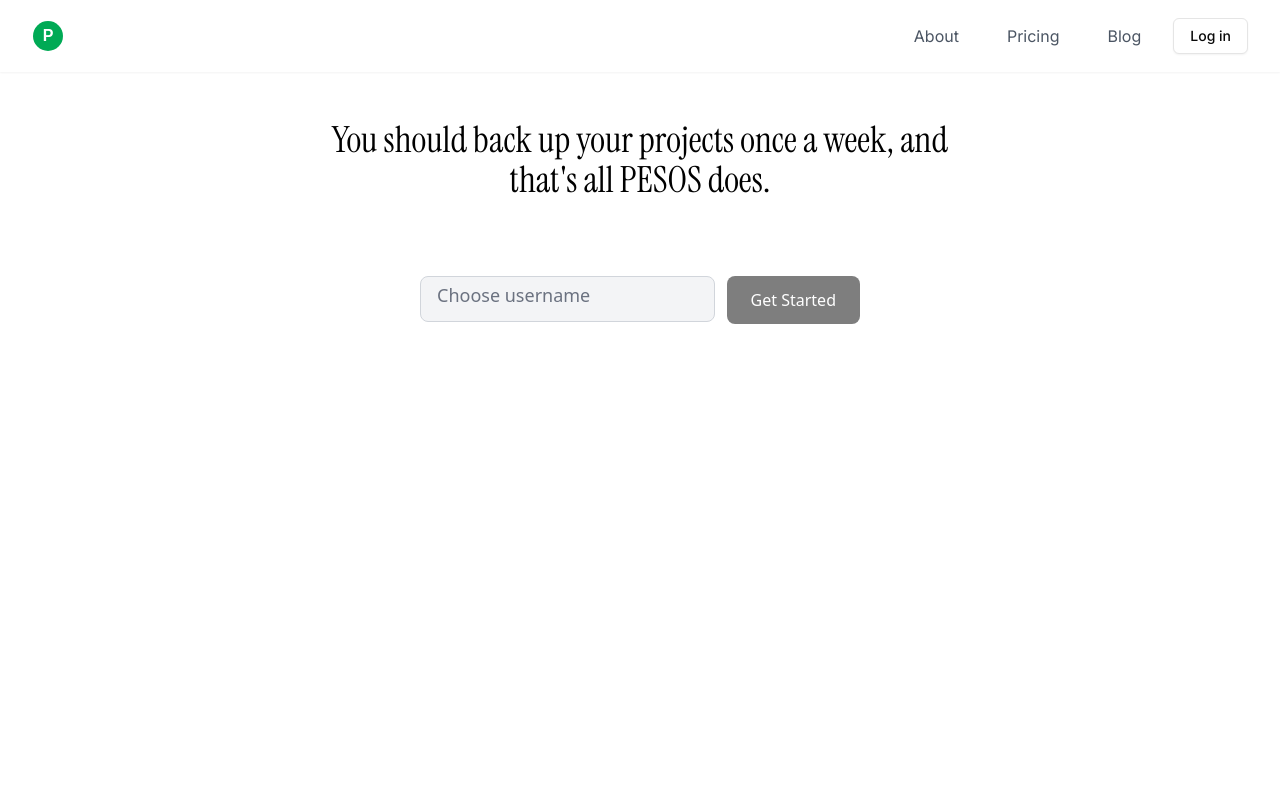
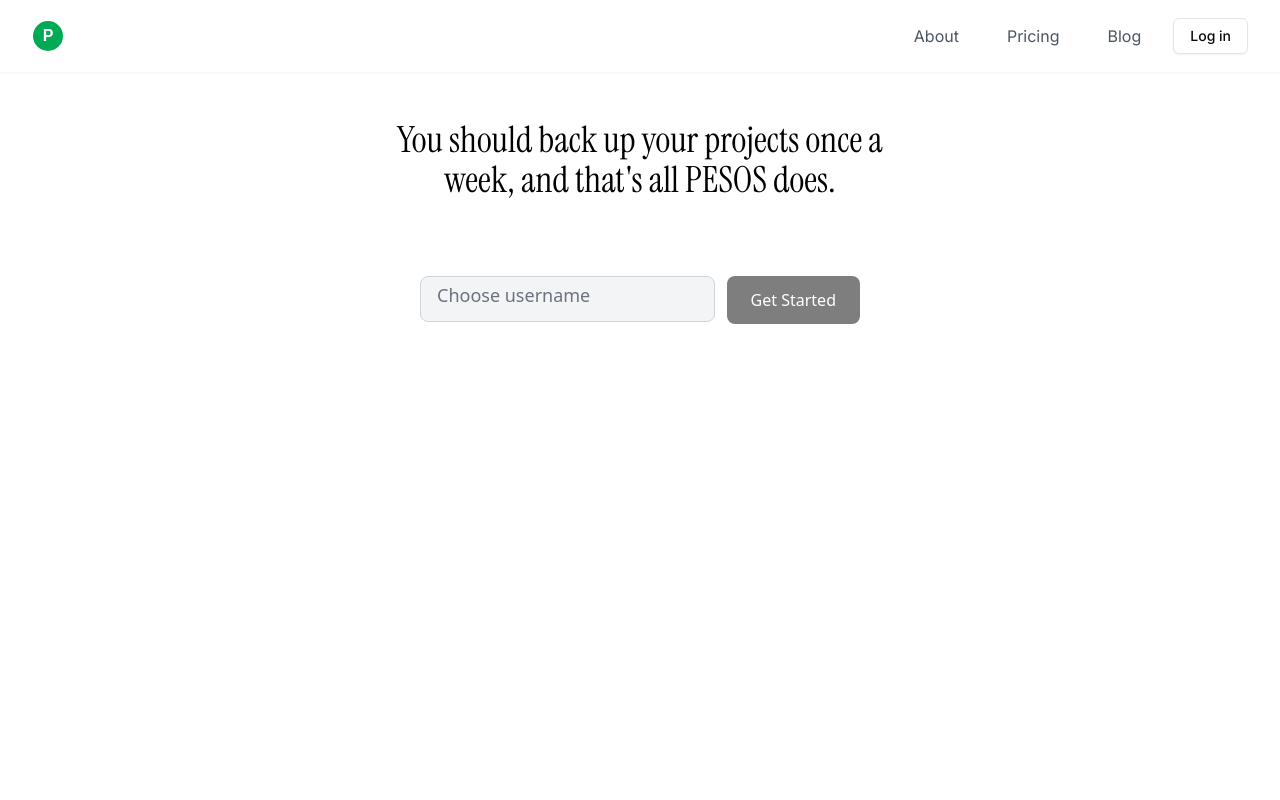
Before and after one commit to jonbell-lot23/pesos, a Next.js app: page / in a window 1280 px wide. Shown: the top 800 px of the page. Built offline with nearby package versions, Linux system fonts and the light colour scheme; no server answers.

Commit message:
Make landing page heading narrower

```diff
--- a/components/LandingPageWithUsername.tsx
+++ b/components/LandingPageWithUsername.tsx
@@ -186,7 +186,7 @@
         <section className="max-w-7xl mx-auto px-4 sm:px-6 lg:px-8 py-16 sm:py-20 lg:py-8">
           <div className="flex flex-col items-center justify-center text-center">
             {/* Main heading */}
-            <div className="max-w-2xl mb-12">
+            <div className="max-w-lg mb-12 mx-auto">
               <h1
                 className="text-2xl sm:text-3xl lg:text-4xl font-normal text-black mb-6 leading-tight"
                 style={{ fontFamily: "'Instrument Serif', serif" }}
```
Also changed, not shown: 1 other file (tests, documents, lock files or other folders).
